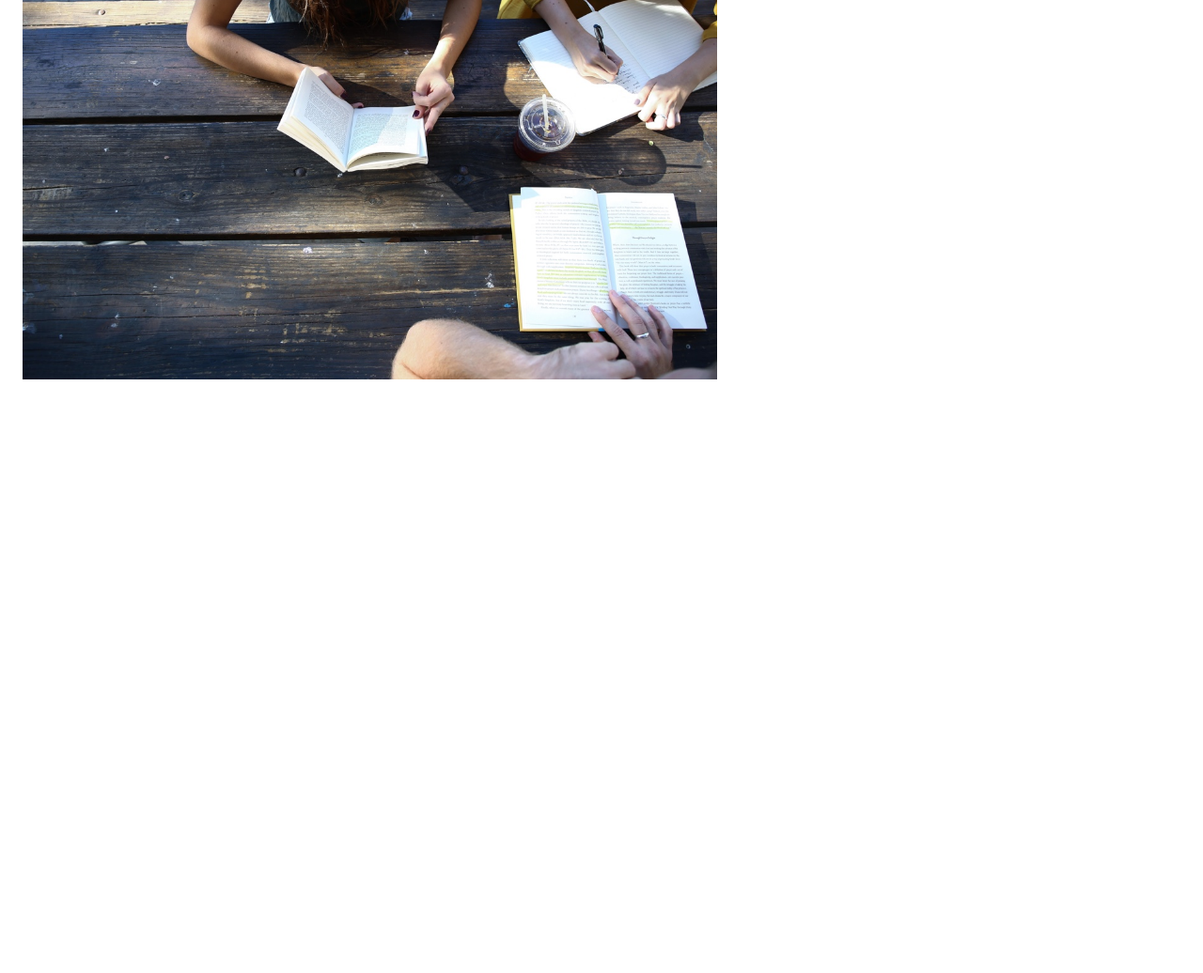
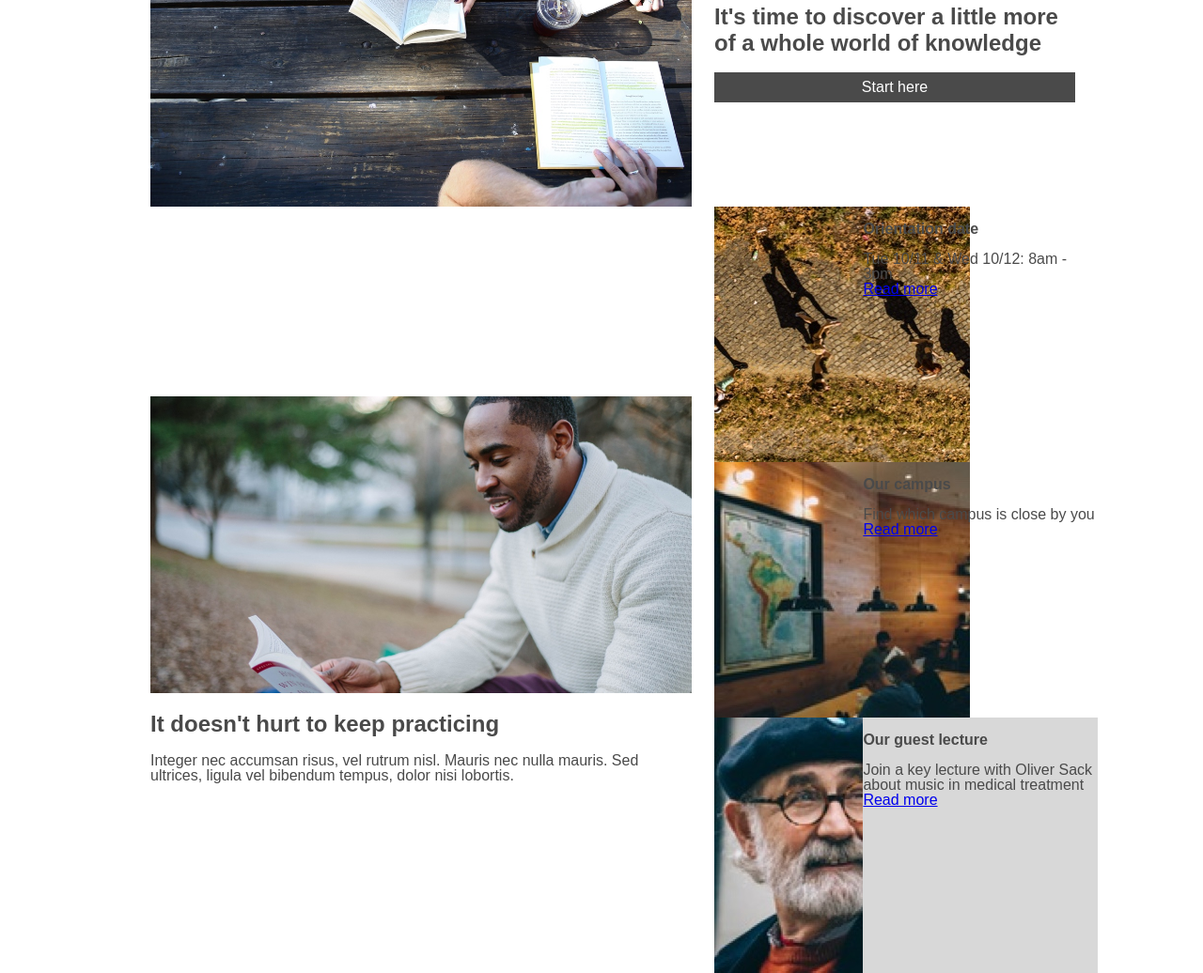
Before and after one commit to jlegar/colmar-academy, a plain HTML site: page index.html in a window 1280 px wide. Shown: the part 270-1306 px from the top of the page at 94% size. Before the commit the page ends 800 px from the top, so only its background shows below. Drawn offline with Linux system fonts and the light colour scheme; a web font is replaced by a local one.

Commit message:
Add content.

```diff
--- a/index.html
+++ b/index.html
@@ -5,6 +5,7 @@
     <title>Colmar Academy</title>
     <link rel="stylesheet" href="./resources/CSS/reset.css">
     <link rel="stylesheet" href="./resources/CSS/style.css">
+    <link rel="icon" href="./favicon.ico" type="image/x-icon">
   </head>
   <body>
     <header>
@@ -18,9 +19,55 @@
     </header>
 
     <main>
-      <div class="flex">
+      <div class="grid2x big">
         <img class="img-big" src="./resources/images/banner.jpg" alt="banner">
+        <article>
+          <h1>Learn something new everyday</h1>
+          <h2>It's time to discover a little more of a whole world of knowledge</h2>
+          <a class="a__button" href="#">Start here</a>
+        </article>
       </div>
+      <div class="grid2x big">
+        <article>
+          <img class="img-big" src="./resources/images/information-main.jpg" alt="man studying image">
+          <h2>It doesn't hurt to keep practicing</h2>
+          <p>Integer nec accumsan risus, vel rutrum nisl. Mauris nec nulla mauris. Sed ultrices, ligula vel bibendum tempus, dolor nisi lobortis.</p>
+        </article>
+
+        <div>
+          <!-- Article one -->
+          <div class="grid2x small">
+            <img src="./resources/images/information-orientation.jpg" alt="people walking image">
+            <div>
+              <h3>Orientation date</h3>
+              <p>Tue 10/11 & Wed 10/12: 8am - 3pm</p>
+              <a href="#">Read more</a>
+            </div>
+          </div>
+
+          <!-- Article two -->
+          <div class="grid2x small">
+            <img src="./resources/images/information-campus.jpg" alt="people in open area image">
+            <div>
+              <h3>Our campus</h3>
+              <p>Find which campus is close by you</p>
+              <a href="#">Read more</a>
+            </div>
+          </div>
+
+          <!-- Article three -->
+          <div class="grid2x small">
+            <img src="./resources/images/information-guest-lecture.jpg" alt="old man looking image">
+            <div class="background-color-grey">
+              <h3>Our guest lecture</h3>
+              <p>Join a key lecture with Oliver Sack about music in medical treatment</p>
+              <a href="#">Read more</a>
+            </div>
+          </div>
+        </div>
+
+      </div>
+
     </main>
   </body>
 </html>
--- a/resources/CSS/style.css
+++ b/resources/CSS/style.css
@@ -1,40 +1,42 @@
 /* GOOGLE FONTS */
 @font-face {
-  font-family: 'Open Sans';
+  font-family: 'Montserrat';
   font-style: normal;
   font-weight: 400;
-  src: local('Open Sans Regular'), local('OpenSans-Regular'), url(https://fonts.gstatic.com/s/opensans/v15/mem8YaGs126MiZpBA-UFVZ0b.woff2) format('woff2');
+  src: local('Montserrat Regular'), local('Montserrat-Regular'), url(https://fonts.gstatic.com/s/montserrat/v12/JTUSjIg1_i6t8kCHKm459Wlhyw.woff2) format('woff2');
   unicode-range: U+0000-00FF, U+0131, U+0152-0153, U+02BB-02BC, U+02C6, U+02DA, U+02DC, U+2000-206F, U+2074, U+20AC, U+2122, U+2191, U+2193, U+2212, U+2215, U+FEFF, U+FFFD;
 }
 
 @font-face {
-  font-family: 'Open Sans';
+  font-family: 'Montserrat';
   font-style: normal;
   font-weight: 700;
-  src: local('Open Sans Bold'), local('OpenSans-Bold'), url(https://fonts.gstatic.com/s/opensans/v15/mem5YaGs126MiZpBA-UN7rgOUuhp.woff2) format('woff2');
+  src: local('Montserrat Bold'), local('Montserrat-Bold'), url(https://fonts.gstatic.com/s/montserrat/v12/JTURjIg1_i6t8kCHKm45_dJE3gnD_g.woff2) format('woff2');
   unicode-range: U+0000-00FF, U+0131, U+0152-0153, U+02BB-02BC, U+02C6, U+02DA, U+02DC, U+2000-206F, U+2074, U+20AC, U+2122, U+2191, U+2193, U+2212, U+2215, U+FEFF, U+FFFD;
 }
 
-@font-face {
-  font-family: 'Open Sans';
+@@font-face {
+  font-family: 'Montserrat';
   font-style: normal;
   font-weight: 800;
-  src: local('Open Sans ExtraBold'), local('OpenSans-ExtraBold'), url(https://fonts.gstatic.com/s/opensans/v15/mem5YaGs126MiZpBA-UN8rsOUuhp.woff2) format('woff2');
+  src: local('Montserrat ExtraBold'), local('Montserrat-ExtraBold'), url(https://fonts.gstatic.com/s/montserrat/v12/JTURjIg1_i6t8kCHKm45_c5H3gnD_g.woff2) format('woff2');
   unicode-range: U+0000-00FF, U+0131, U+0152-0153, U+02BB-02BC, U+02C6, U+02DA, U+02DC, U+2000-206F, U+2074, U+20AC, U+2122, U+2191, U+2193, U+2212, U+2215, U+FEFF, U+FFFD;
 }
 /***********/
 
 html {
-  font-family: 'Open Sans', sans-serif;
+  font-family: 'Montserrat', sans-serif;
   font-size: 16px;
   color: #4a4a4a;
+  max-width: 960px;
+  margin: 0 auto;
 }
 
 header {
   display: flex;
   align-items: center;
   justify-content: space-between;
-  padding: 1rem 1.5rem;
+  padding: 0 1.5rem;
   margin: 0;
   height: 4rem;
 }
@@ -59,19 +61,42 @@ strong {
   font-weight: bold;
 }
 
+h1,
+h2,
+h3 {
+  margin: 1rem 0;
+}
+
 h1 {
   font-weight: 800;
   font-size: 2rem;
+  line-height: 1.3;
 }
 
 h2 {
-  font-weight: 800;
+  font-weight: bold;
   font-size: 1.5rem;
+  line-height: 1.2;
 }
 
 h3 {
   font-weight: bold;
   font-size: 1rem;
+}
+
+article {
+  margin: auto 0;
+}
+
+.a__button {
+  display: block;
+  text-decoration: none;
+  text-align: center;
+  background-color: #4a4a4a;
+  width: 100%;
+  padding: 0.5rem 0;
+  margin: 1rem 0;
+  color: white;
 }
 
 .background-color-grey {
@@ -80,15 +105,33 @@ h3 {
 
 .flex {
   display: flex;
-  padding: 2rem 1.5rem;
+  padding: 2rem 0;
+}
+
+.flex.column {
+  flex-direction: column;
+  justify-content: center;
 }
 
 .img-big {
-  width: 60%;
+  width: 100%;
   height: auto;
 }
 
 .img-small {
-  width: 35%;
+  min-width: 35%;
   height: auto;
 }
+
+.grid2x {
+  display: grid;
+  grid-column-gap: 1.5rem;
+}
+
+.grid2x.big {
+  grid: 100% / 60% 40%;
+}
+
+.grid2x.small {
+  grid: 100% / 35% 65%;
+}
```
Also changed, not shown: favicon.ico (added), 1 other file.
